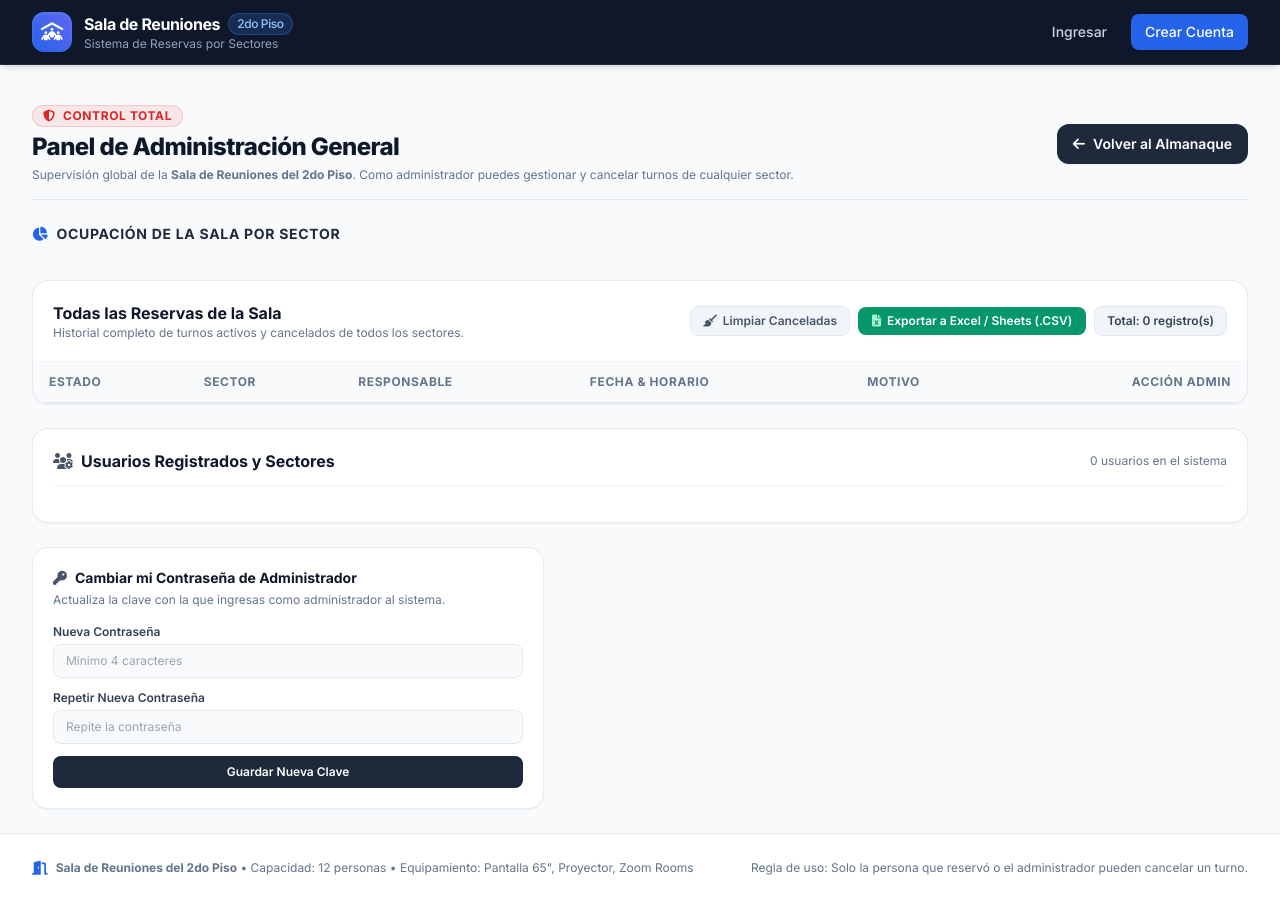
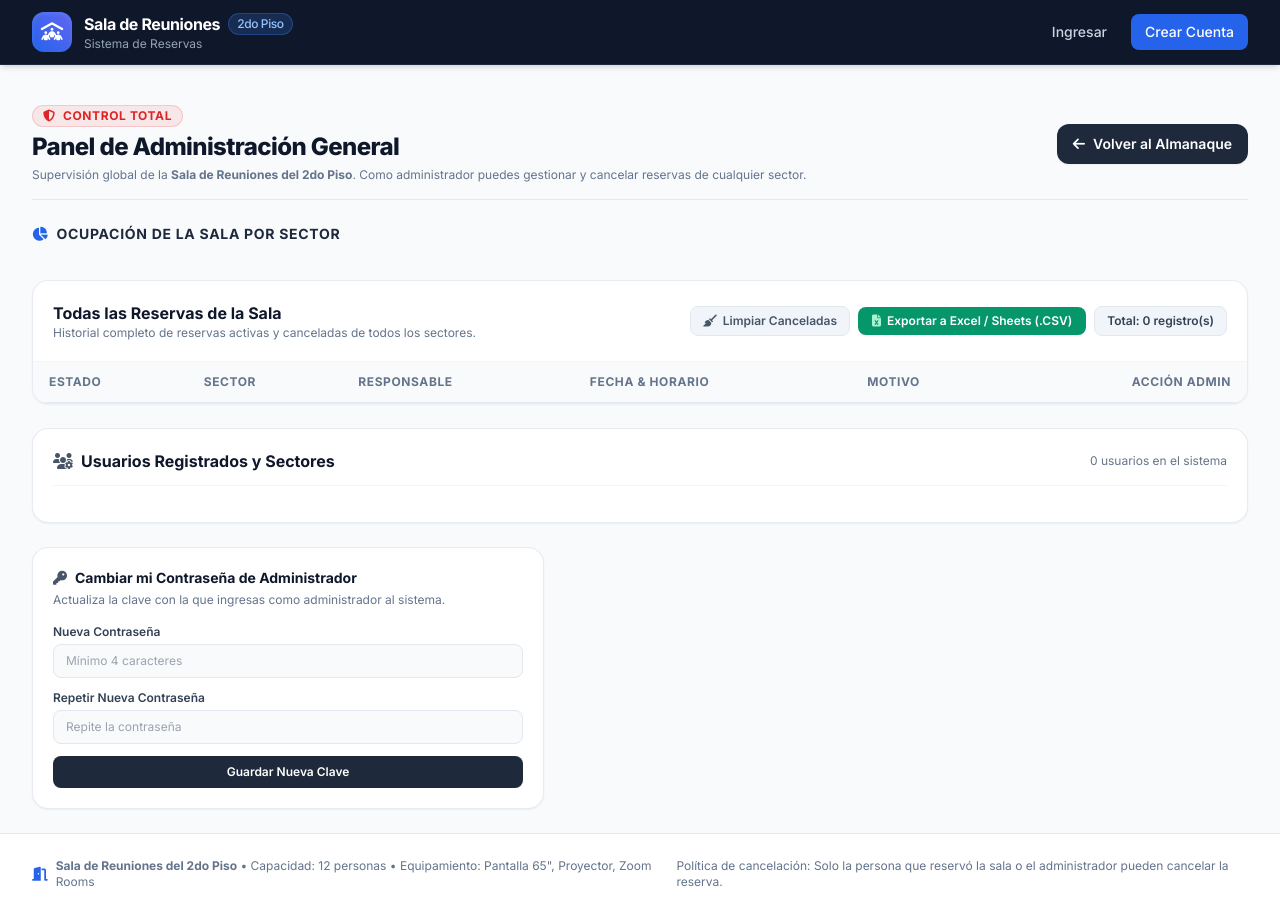
Before and after one commit to SalaReunion/sala-reuniones-piso2, a Flask app: page /admin in a window 1280 px wide. Before the commit the page ends 875 px from the top, so only its background shows below. Run offline with Flask 3, Linux system fonts and the light colour scheme; a user stored in the database is signed in; data that the repository does not hold is empty; parts of the project's set-up code (start-up, migrations or seed data) failed here and were passed over; some libraries are stand-ins or nearby versions.

Commit message:
Add files via upload

```diff
--- a/app.py
+++ b/app.py
@@ -452,7 +452,7 @@ def create_reservation():
     conn.close()
 
     if len(dates_to_book) > 1:
-        flash(f"¡Reserva recurrente confirmada con éxito! Se crearon {len(dates_to_book)} turnos para {start_time_val} a {end_time_val} hs.", "success")
+        flash(f"¡Reserva recurrente confirmada con éxito! Se crearon {len(dates_to_book)} reuniones para {start_time_val} a {end_time_val} hs.", "success")
     else:
         flash(f"¡Reserva confirmada con éxito! Sala reservada para el {date_val} de {start_time_val} a {end_time_val} hs.", "success")
     return redirect(url_for("index"))
@@ -501,7 +501,7 @@ def cancel_reservation(reservation_id):
         ''', (cur_user_id, reason, res["recurrence_id"], res["date"]))
         conn.commit()
         conn.close()
-        flash("La serie recurrente (este turno y todas las reuniones futuras) fue cancelada exitosamente.", "success")
+        flash("La serie recurrente (esta reserva y todas las reuniones futuras) fue cancelada exitosamente.", "success")
     else:
         conn.execute('''
             UPDATE reservations
@@ -698,7 +698,7 @@ def delete_user(target_user_id):
     conn.commit()
     conn.close()
 
-    flash(f"El usuario '{target_user['username']}' ({target_user['full_name']}) y sus turnos asociados fueron eliminados del sistema.", "success")
+    flash(f"El usuario '{target_user['username']}' ({target_user['full_name']}) y sus reservas asociadas fueron eliminados del sistema.", "success")
     return redirect(url_for("admin_panel"))
 
 @app.route("/admin/reservas/limpiar-canceladas", methods=["POST"])
--- a/templates/admin.html
+++ b/templates/admin.html
@@ -17,7 +17,7 @@
         Panel de Administración General
       </h1>
       <p class="text-xs text-slate-500 mt-1">
-        Supervisión global de la <strong>Sala de Reuniones del 2do Piso</strong>. Como administrador puedes gestionar y cancelar turnos de cualquier sector.
+        Supervisión global de la <strong>Sala de Reuniones del 2do Piso</strong>. Como administrador puedes gestionar y cancelar reservas de cualquier sector.
       </p>
     </div>
 
@@ -38,7 +38,7 @@
       {% for stat in sector_stats %}
       <div class="bg-white rounded-xl p-3.5 border border-slate-200 shadow-sm">
         <p class="text-xs font-semibold text-slate-500 truncate">{{ stat.sector }}</p>
-        <p class="text-xl font-bold text-slate-900 mt-1">{{ stat.total_reservas }} <span class="text-xs font-normal text-slate-400">turnos</span></p>
+        <p class="text-xl font-bold text-slate-900 mt-1">{{ stat.total_reservas }} <span class="text-xs font-normal text-slate-400">reservas</span></p>
         <p class="text-[11px] text-brand-600 mt-0.5 font-medium">{{ stat.total_minutos }} min reservados</p>
       </div>
       {% endfor %}
@@ -52,7 +52,7 @@
         <h3 class="text-base font-bold text-slate-900">
           Todas las Reservas de la Sala
         </h3>
-        <p class="text-xs text-slate-500">Historial completo de turnos activos y cancelados de todos los sectores.</p>
+        <p class="text-xs text-slate-500">Historial completo de reservas activas y canceladas de todos los sectores.</p>
       </div>
       <div class="flex flex-wrap items-center gap-2">
         <form action="{{ url_for('purge_cancelled_reservations') }}" method="POST"
@@ -144,7 +144,7 @@
             <td class="py-3 px-4 text-right whitespace-nowrap">
               {% if r.status == 'active' %}
                 <form action="{{ url_for('cancel_reservation', reservation_id=r.id) }}" method="POST"
-                      onsubmit="return confirm('ATENCIÓN ADMIN: ¿Deseas anular esta reserva de {{ r.full_name }} ({{ r.sector }}) para el {{ r.date }} a las {{ r.start_time }}? El turno quedará libre en el almanaque.');">
+                      onsubmit="return confirm('ATENCIÓN ADMIN: ¿Deseas anular esta reserva de {{ r.full_name }} ({{ r.sector }}) para el {{ r.date }} a las {{ r.start_time }}? La sala quedará libre en el almanaque.');">
                   <input type="hidden" name="reason" value="Cancelada por Administrador">
                   <button type="submit"
                           class="inline-flex items-center gap-1 px-2.5 py-1.5 rounded-lg bg-rose-600 hover:bg-rose-500 text-white font-bold text-xs shadow-sm transition">
--- a/templates/base.html
+++ b/templates/base.html
@@ -64,7 +64,7 @@
                 Sala de Reuniones
                 <span class="text-xs bg-brand-500/20 text-brand-300 border border-brand-500/30 px-2 py-0.5 rounded-full font-medium">2do Piso</span>
               </div>
-              <div class="text-xs text-slate-400">Sistema de Reservas por Sectores</div>
+              <div class="text-xs text-slate-400">Sistema de Reservas</div>
             </div>
           </a>
         </div>
@@ -164,7 +164,7 @@
         <span><strong>Sala de Reuniones del 2do Piso</strong> &bull; Capacidad: 12 personas &bull; Equipamiento: Pantalla 65", Proyector, Zoom Rooms</span>
       </div>
       <div>
-        <span>Regla de uso: Solo la persona que reservó o el administrador pueden cancelar un turno.</span>
+        <span>Política de cancelación: Solo la persona que reservó la sala o el administrador pueden cancelar la reserva.</span>
       </div>
     </div>
   </footer>
--- a/templates/my_bookings.html
+++ b/templates/my_bookings.html
@@ -12,7 +12,7 @@
         <i class="fa-solid fa-bookmark text-amber-500"></i> Mis Reservas
       </h1>
       <p class="text-xs text-slate-500 mt-1">
-        Historial y gestión de turnos reservados por <strong>{{ current_user.full_name }}</strong> (Sector: <strong>{{ current_user.sector }}</strong>).
+        Historial y gestión de reservas de la sala realizadas por <strong>{{ current_user.full_name }}</strong> (Sector: <strong>{{ current_user.sector }}</strong>).
       </p>
     </div>
 
@@ -90,10 +90,10 @@
             <td class="py-3.5 px-4 text-right whitespace-nowrap">
               {% if r.status == 'active' %}
                 <form action="{{ url_for('cancel_reservation', reservation_id=r.id) }}" method="POST"
-                      onsubmit="return confirm('¿Estás seguro de que deseas cancelar tu reserva para el {{ r.date }} de {{ r.start_time }} a {{ r.end_time }}? El turno se liberará en el almanaque.');">
+                      onsubmit="return confirm('¿Estás seguro de que deseas cancelar tu reserva para el {{ r.date }} de {{ r.start_time }} a {{ r.end_time }}? La sala se liberará en el almanaque.');">
                   <button type="submit"
                           class="inline-flex items-center gap-1.5 px-3 py-1.5 rounded-lg bg-rose-50 text-rose-700 hover:bg-rose-100 hover:text-rose-800 font-semibold text-xs border border-rose-200/80 transition">
-                    <i class="fa-solid fa-ban text-xs"></i> Cancelar Turno
+                    <i class="fa-solid fa-ban text-xs"></i> Cancelar Reserva
                   </button>
                 </form>
               {% else %}
--- a/templates/register.html
+++ b/templates/register.html
@@ -13,7 +13,7 @@
       </div>
       <h2 class="text-2xl font-extrabold text-slate-900 tracking-tight">Registro de Cuenta</h2>
       <p class="text-xs text-slate-500 mt-1">
-        Crea tu cuenta indicando a qué sector perteneces para gestionar turnos de la Sala del 2do Piso
+        Crea tu cuenta indicando a qué sector perteneces para reservar la Sala de Reuniones del 2do Piso
       </p>
     </div>
 
```
Also changed, not shown: templates/index.html (+15 -15 lines).
